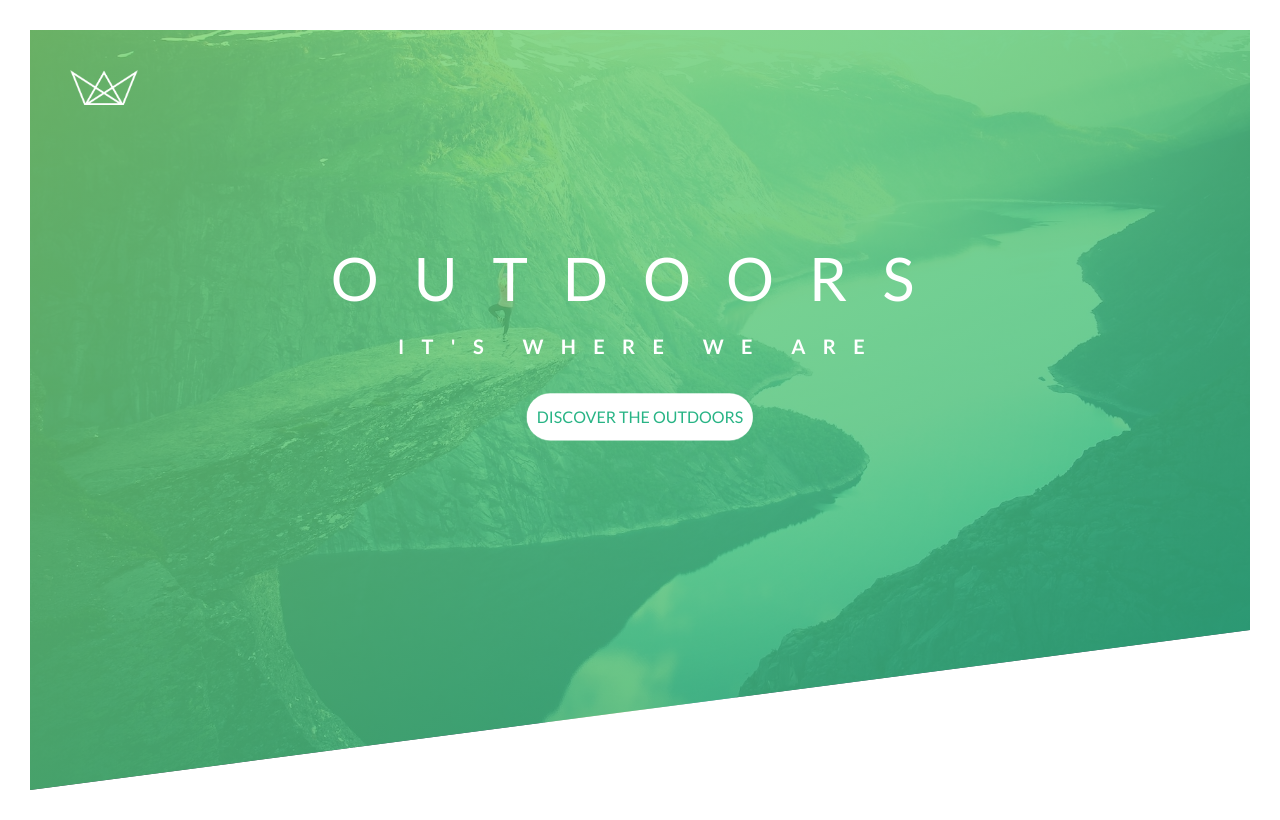
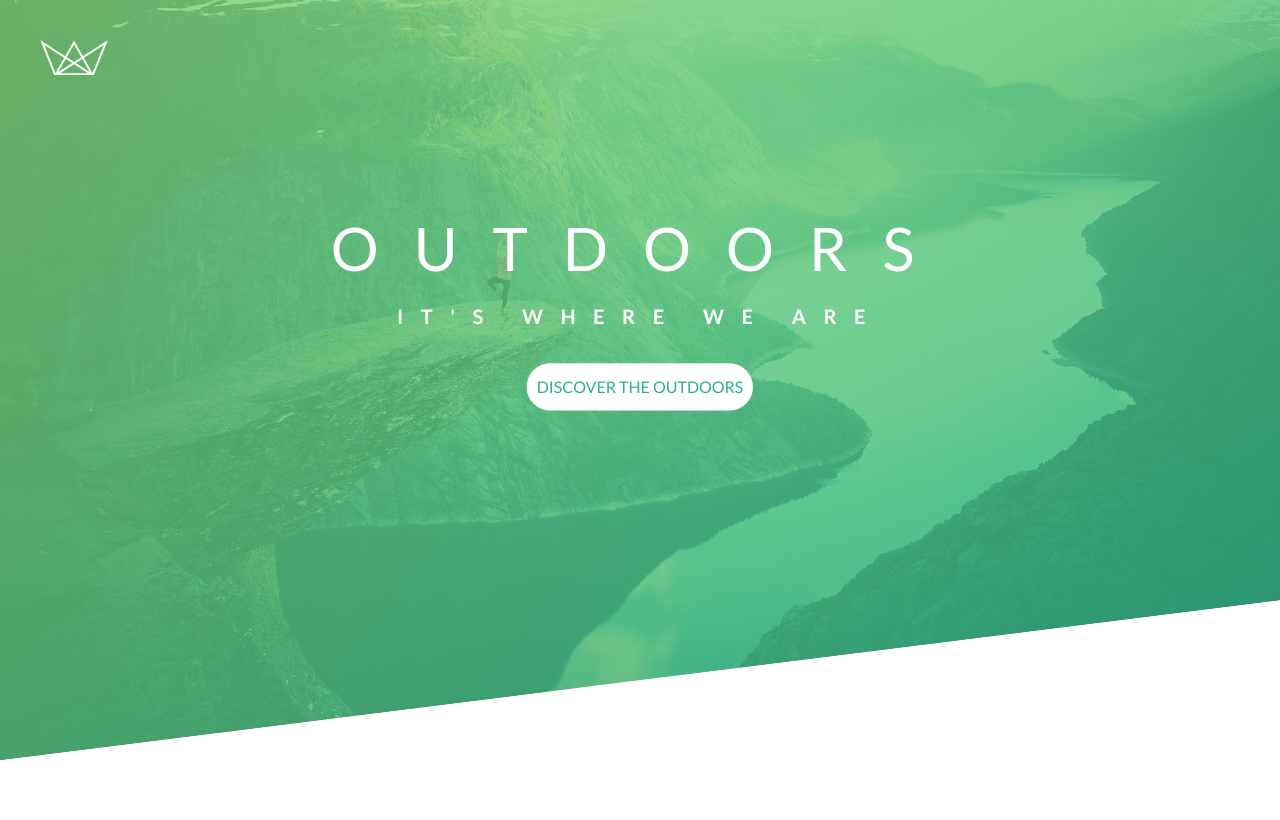
Before and after one commit to ArchivedBay/AdvancedCSS-practice, a React (Create React App) app: page / in a window 1280 px wide. Built offline with nearby package versions, Linux system fonts and the light colour scheme.

Commit message:
learning more about rem usage for responsive font-sizing

```diff
--- a/src/App.scss
+++ b/src/App.scss
@@ -3,28 +3,29 @@
 .btn:link,
 .btn:visited {
   text-transform: uppercase;
-  padding: 10px;
+  padding: 1rem;
   display: inline-block;
-  border-radius: 100px;
-  transition: all 0.2s ease;
+  border-radius: 10rem;
+  transition: all .2s ease;
   backface-visibility: hidden; /* removes the odd shaking effect from animations. */
   position: relative;
 }
 .btn:hover  {
-  transform: translateY(-3px);
-  box-shadow: 0 10px 20px rgba(0,0,0,.2) ;
+  transform: translateY(-.3rem);
+  box-shadow: 0 1rem 2rem rgba(0,0,0,.2) ;
 }
 .btn:active {
-  transform: translateY(-1px);
-  box-shadow: 0 5px 10px rgba(0,0,0,.2) ;
+  transform: translateY(-.1rem);
+  box-shadow: 0 .5rem 1rem rgba(0,0,0,.2) ;
 }
+
 
 .btn::after {
   content: '';
   display: inline-block;
   height: 100%;
   width: 100%;
-  border-radius: 100px;
+  border-radius: 10rem;
   position: absolute;
   top: 0;
   left: 0;
@@ -40,18 +41,20 @@
 .btn-white {
   background-color: #fff;
   color: map-get($colors, primary-dark);
-  animation: move-in-bottom 0.4s;
 }
-.btn-white::after {
-  background-color: #fff; /* this is needed even though it's being set above. */
-}
+.btn-white::after { background-color: #fff } /* this is needed even though it's being set above. */
+
+.btn-animated {
+  animation: move-in-bottom .4s ease-out .5s;
+  animation-fill-mode: backwards; /* allows the button to be hidden initially */
+ }
+
 
 /* ANIMATION STYLES */
-/* for performance, try to stick to opacity and transform/translate when animating. */
 @keyframes move-in-bottom {
   0% {
     opacity: 0;
-    transform: translateY(100px);
+    transform: translateY(3rem);
   }
   100% {
     opacity: 1;
--- a/src/components/LandingPage/LandingPage.js
+++ b/src/components/LandingPage/LandingPage.js
@@ -15,7 +15,7 @@ const LandingPage = () => {
             <span className="heading-primary-bottom">It's where we are</span>
           </h1>
 
-          <a href="#" className='btn btn-white'>Discover The Outdoors</a>
+          <a href="#" className='btn btn-white btn-animated'>Discover The Outdoors</a>
         </div>
 
       </header>
--- a/src/components/LandingPage/LandingPage.scss
+++ b/src/components/LandingPage/LandingPage.scss
@@ -20,11 +20,14 @@
 
 .logo-box {
   position: absolute;
-  top: 40px;
-  left: 40px;
+  top: 4rem;
+  left: 4rem;
 }
 
-.logo { height: 35px }
+.logo {
+  height: 3.5rem;
+  animation: fade-in 0.5s;
+}
 
 /* HERO STYLES */
 .cta-container {
@@ -39,22 +42,22 @@
   color: #fff;
   text-transform: uppercase;
   backface-visibility: hidden;
-  margin-bottom: 30px;
+  margin-bottom: 3rem;
 }
 
 .heading-primary-top,
 .heading-primary-bottom { display: block }
 
 .heading-primary-top {
-  font-size: 60px;
-  letter-spacing: 35px;
+  font-size: 6rem;
+  letter-spacing: 3.5rem;
   font-weight: 400;
   animation: move-in-right 0.5s;
 }
 
 .heading-primary-bottom {
-  font-size: 20px;
-  letter-spacing: 17.4px;
+  font-size: 2rem;
+  letter-spacing: 1.75rem;
   font-weight: 700;
   animation: move-in-left 0.5s;
 }
@@ -65,10 +68,10 @@
 @keyframes move-in-right {
   0% {
     opacity: 0;
-    transform: translateX(-100px);
+    transform: translateX(-10rem);
   }
   80% {
-    transform: translateX(20px);
+    transform: translateX(2rem);
   }
   100% {
     opacity: 1;
@@ -79,13 +82,18 @@
 @keyframes move-in-left {
   0% {
     opacity: 0;
-    transform: translateX(100px);
+    transform: translateX(10rem);
   }
   80% {
-    transform: translateX(-20px);
+    transform: translateX(2rem);
   }
   100% {
     opacity: 1;
     transform: translateX(0);
   }
 }
+
+@keyframes fade-in {
+  0%   { opacity: 0 }
+  100% { opacity: 1 }
+}
--- a/src/index.scss
+++ b/src/index.scss
@@ -6,17 +6,21 @@
   padding: 0;
 }
 
+html {
+  font-size: 62.5%; /* 10/16 -> .625 */
+} /* for calculating rem easier. NOTE explicitly changing it to px overwrites settings for accessibility, use % instead. */
+
 body {
   font-family: 'Lato', sans-serif;
-  font-size: 16px;
+  font-size: 1.6rem;
   line-height: 1.7;
   color: map-get($colors, copy);
   -webkit-font-smoothing: antialiased;
   -moz-osx-font-smoothing: grayscale;
-  padding: 30px;
+
 }
 
-a {text-decoration: none }
+a { text-decoration: none }
 
 code {
   font-family: source-code-pro, Menlo, Monaco, Consolas, "Courier New",
```
